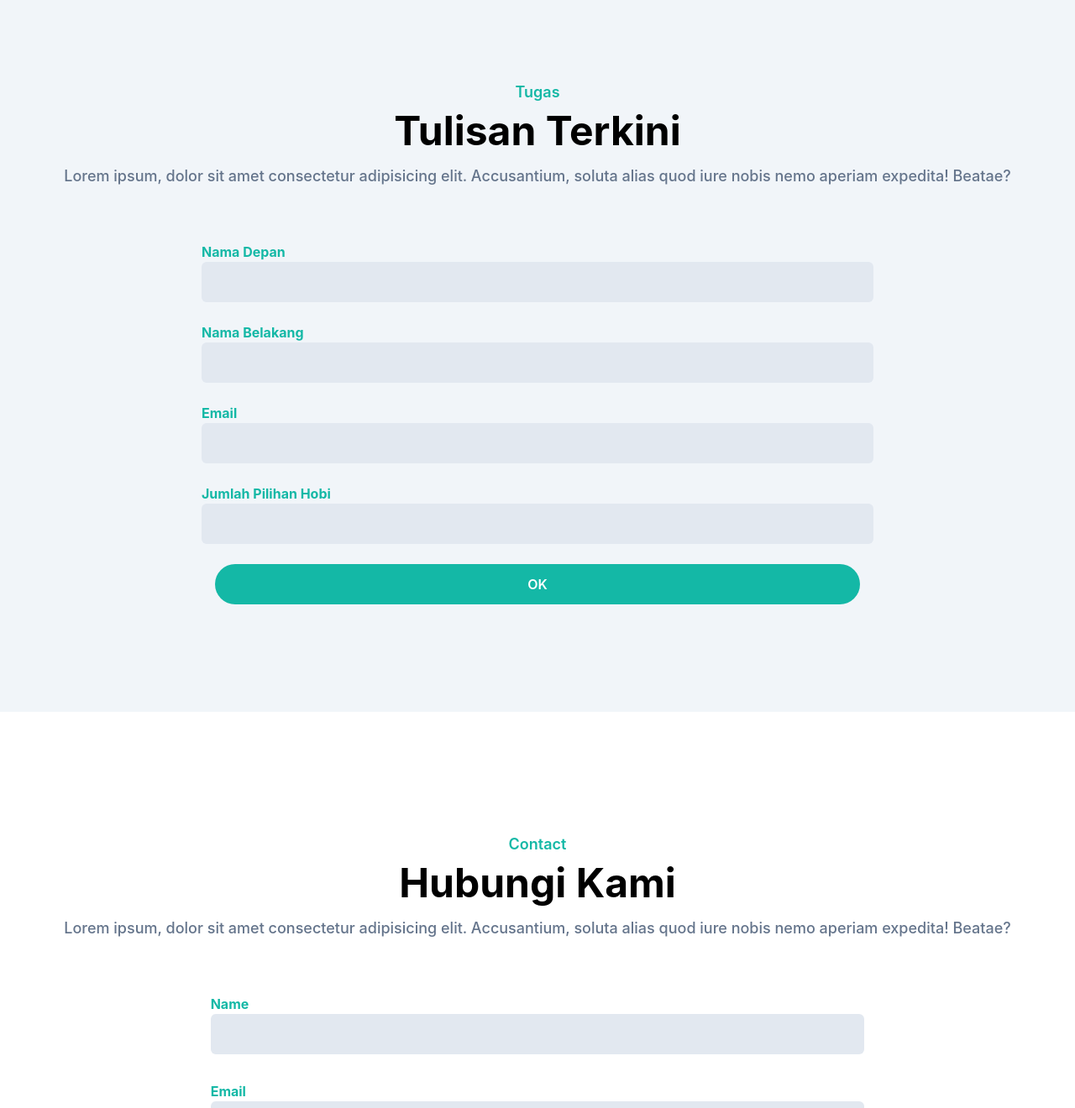
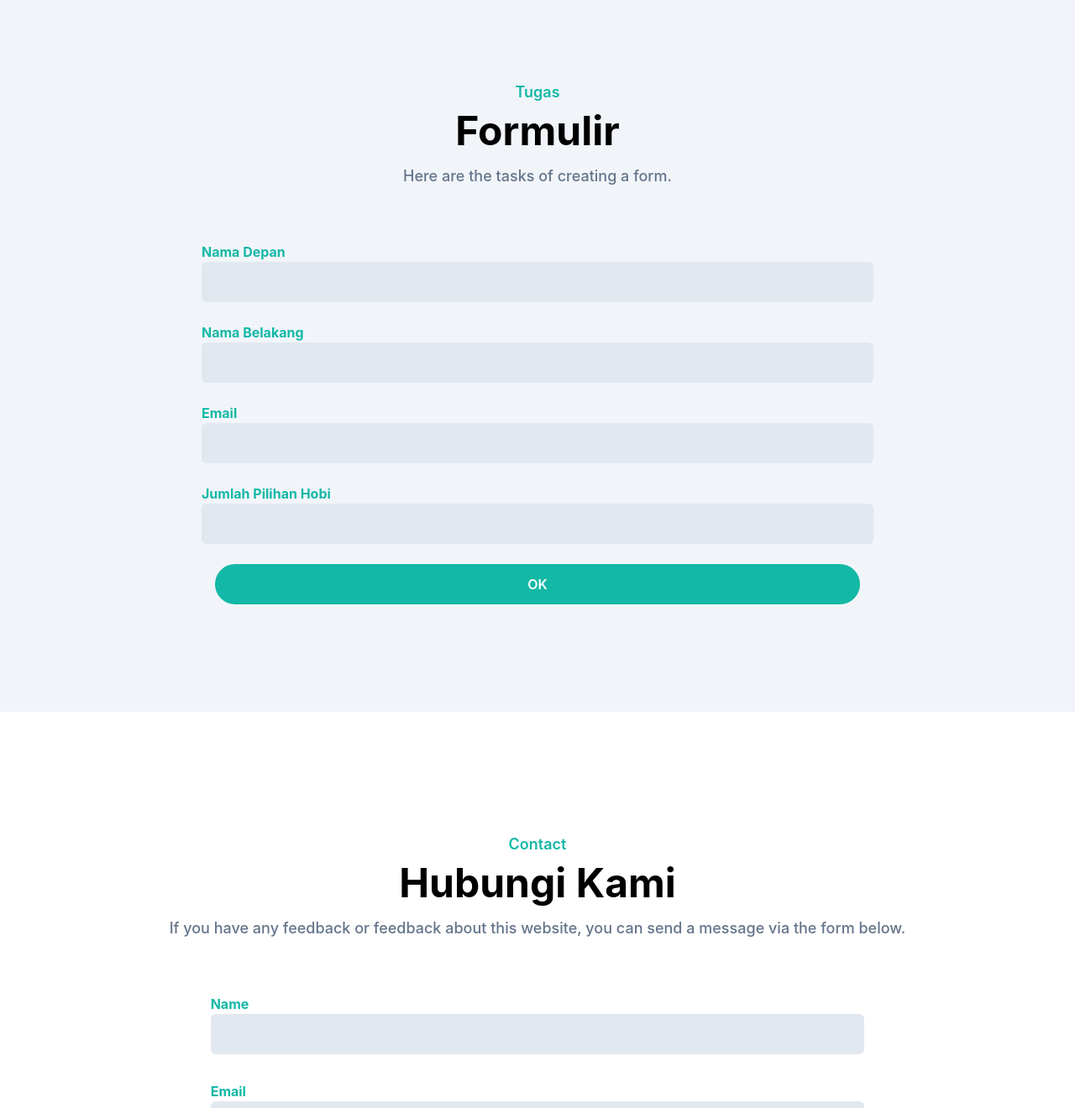
Before and after one commit to Ardi002/portfolio-tailwind, a website: page index.html in a window 1280 px wide. Shown: the part 4200-5520 px from the top of the page at 84% size. Drawn offline with nearby package versions, Linux system fonts and the light colour scheme.

Commit message:
modified:   index.html

```diff
--- a/index.html
+++ b/index.html
@@ -493,10 +493,9 @@
             <div class="w-full px-4">
                     <div class="mx-auto text-center mb-16">
                       <h4 class="font-semibold text-lg text-primary mb-2">Tugas</h4>
-                      <h2 class="font-bold text-3xl mb-4 sm:text-4xl lg:text-5xl">Tulisan Terkini</h2>
+                      <h2 class="font-bold text-3xl mb-4 sm:text-4xl lg:text-5xl">Formulir</h2>
                       <p class="font-medium text-md text-slate-500 md:text-lg">
-                       Lorem ipsum, dolor sit amet consectetur adipisicing elit. Accusantium,
-                       soluta alias quod iure nobis nemo aperiam expedita! Beatae?
+                        Here are the tasks of creating a form.
                       </p>
                     </div>
               </div>
@@ -555,8 +554,7 @@
                           <h4 class="font-semibold text-lg text-primary mb-2">Contact</h4>
                           <h2 class="font-bold text-3xl mb-4 sm:text-4xl lg:text-5xl">Hubungi Kami</h2>
                           <p class="font-medium text-md text-slate-500 md:text-lg">
-                           Lorem ipsum, dolor sit amet consectetur adipisicing elit. Accusantium,
-                           soluta alias quod iure nobis nemo aperiam expedita! Beatae?
+                            If you have any feedback or feedback about this website, you can send a message via the form below.
                           </p>
                 </div>
             </div>
```
